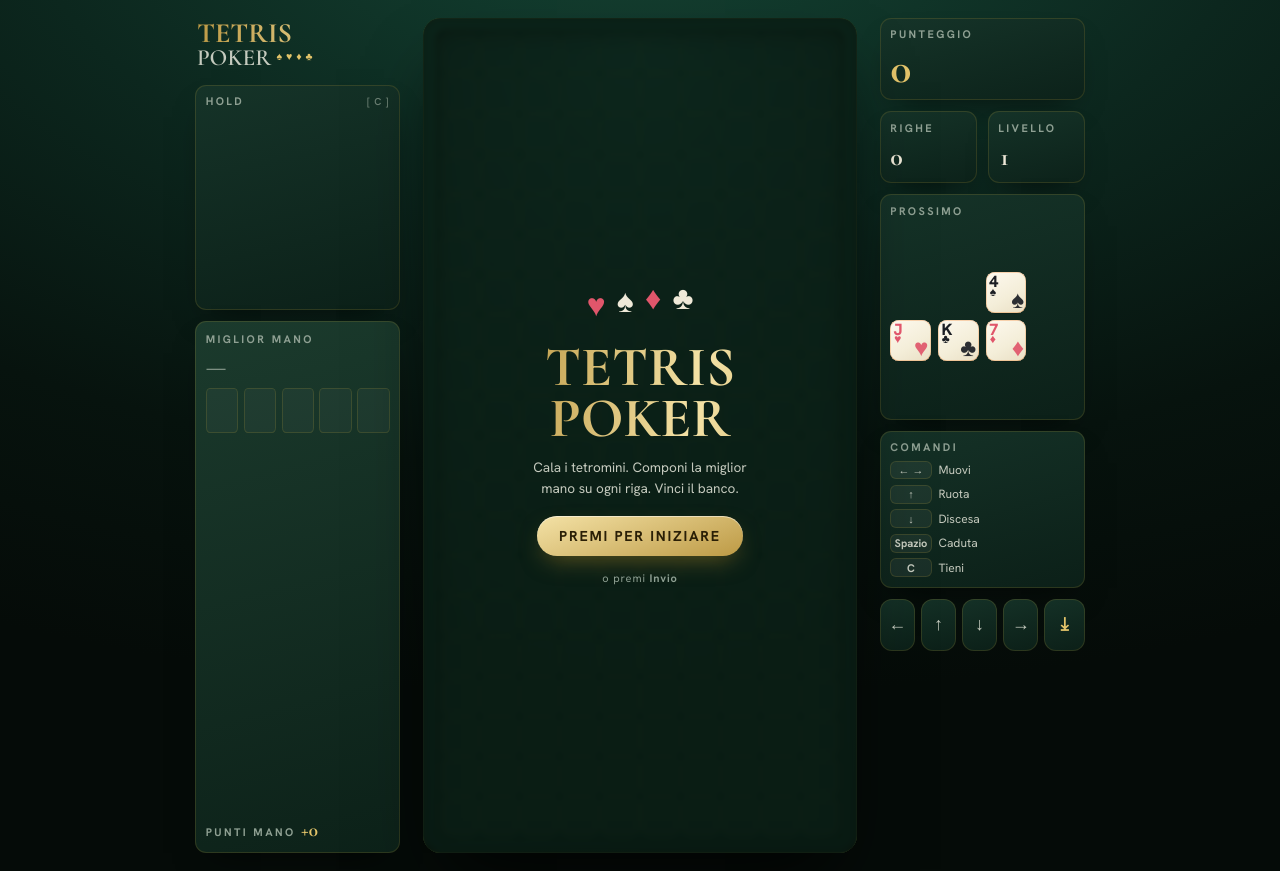
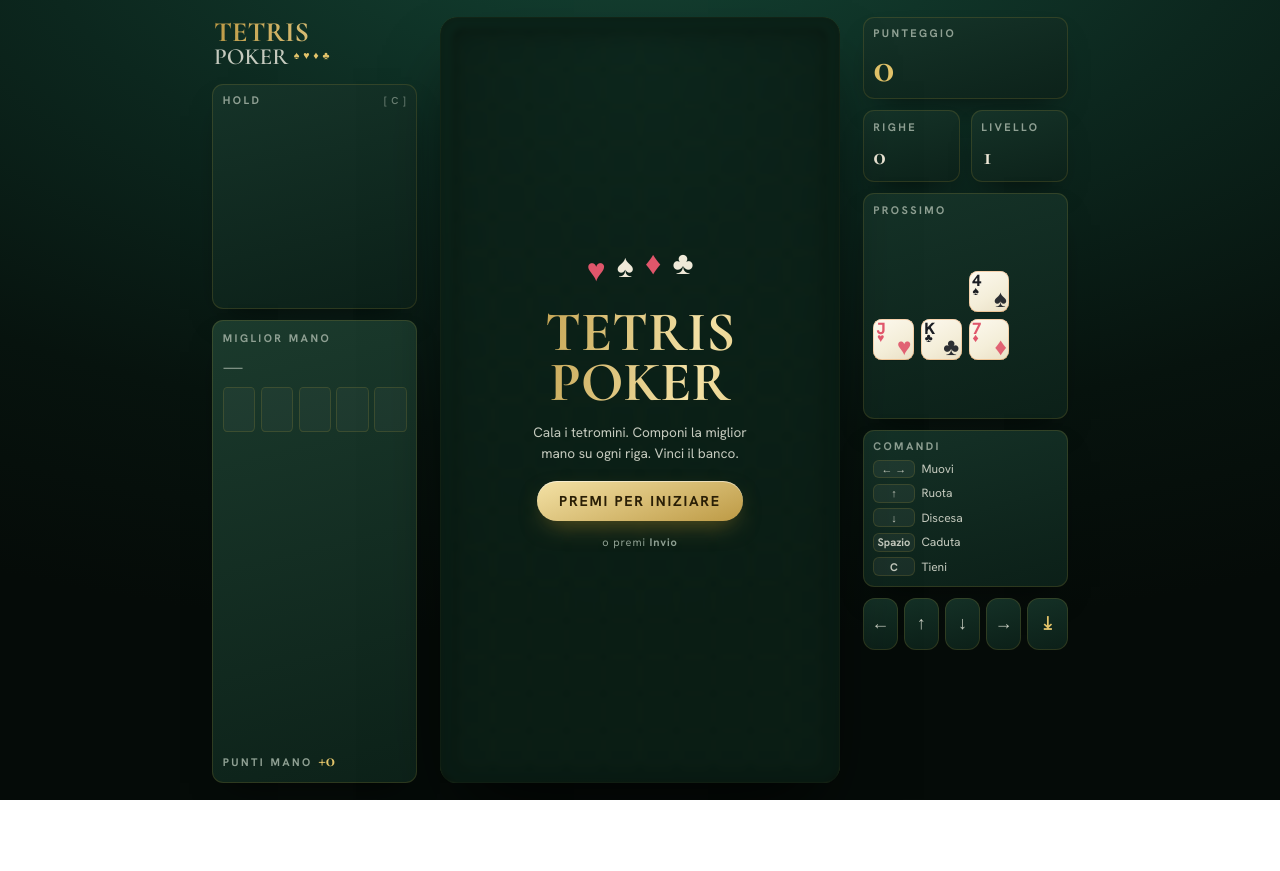
Before and after one commit to Galius5136/Tetris-Poker, a React (Vite) app: page / in a window 1280 px wide. After the commit the page ends 800 px from the top, so only its background shows below. Built offline with nearby package versions, Linux system fonts and the light colour scheme.

Commit message:
fix: fit the whole layout in one screen (no scroll)
- board cell scales to viewport height with more reserved chrome, cap 34px
- .app: height 100vh + overflow hidden, tighter padding

Co-Authored-By: Claude Opus 4.8 (1M context) <noreply@anthropic.com>

```diff
--- a/src/App.css
+++ b/src/App.css
@@ -2,11 +2,12 @@
    Solo presentazione; la logica di gioco resta in src/game. */
 
 .app {
-  min-height: 100vh;
+  height: 100vh;
   display: flex;
   align-items: center;
   justify-content: center;
-  padding: 2.2vh 2.4vw;
+  overflow: hidden;
+  padding: 1.6vh 2.4vw;
   background: radial-gradient(
     120% 92% at 50% -12%,
     #154535 0%,
@@ -254,7 +255,9 @@
 }
 .board {
   --rows: 20;
-  --cell: min(40px, calc((100vh - 56px) / var(--rows)));
+  /* la cella si adatta all'altezza finestra, lasciando spazio a cornice,
+     padding e impaginazione; cap a 34px per non sforare in larghezza. */
+  --cell: min(34px, calc((100vh - 104px) / var(--rows)));
   display: grid;
   gap: calc(var(--cell) * 0.08);
 }
```
